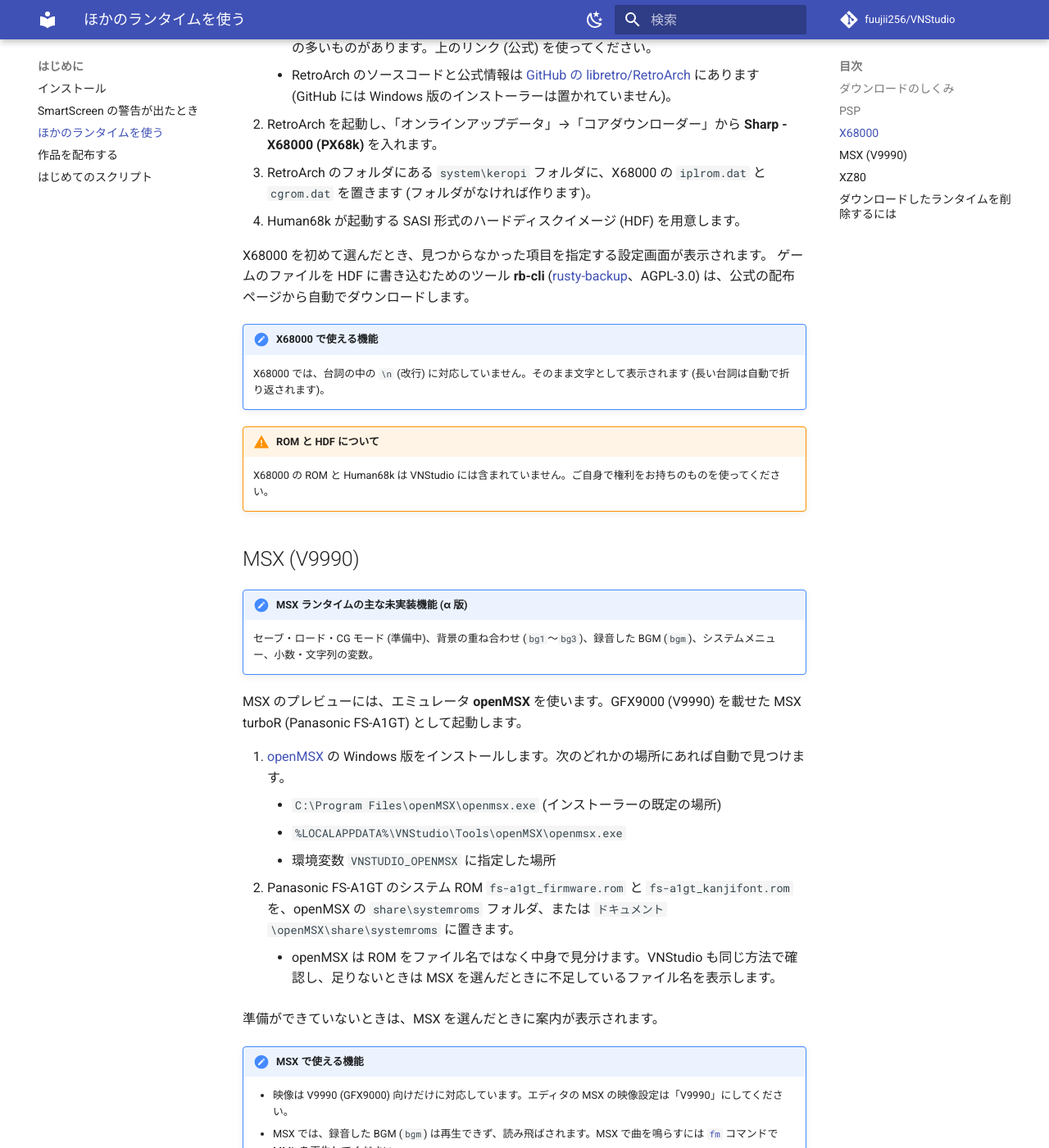
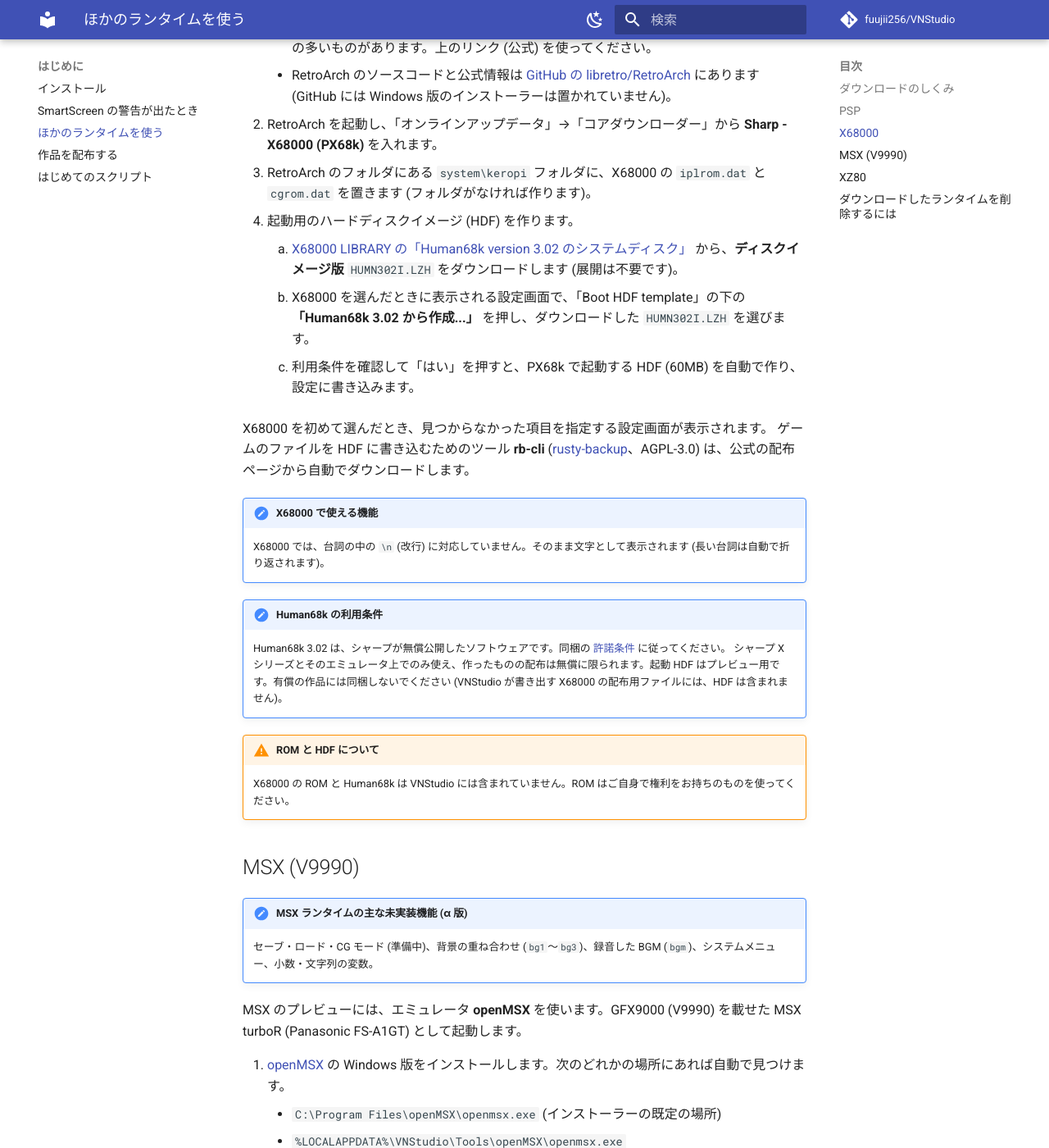
Before and after one commit to fuujii256/VNStudio, an MkDocs documentation site: the page built from docs/getting-started/runtimes.md, in a window 1280 px wide and 1400 px high, scrolled down 1924 px. Shown: the whole window at 82% size. Built offline with MkDocs 1.6.1 and Material for MkDocs 9.7.7, drawn with Linux system fonts in a browser that asks for light colours; comment, search, counter and statistics services are not loaded; some of the changed text lies outside the part shown.

Commit message:
Release 0.92.5-beta: build the X68000 boot HDF from Human68k 3.02
- manifest: core 0.92.5-beta (runtime.unity stays 0.92.0-beta)
- docs: X68000 boot HDF is built by the editor from the user-downloaded
  HUMN302I.LZH (X68000 LIBRARY); Human68k license notes
- CHANGELOG / README / install page for 0.92.5-beta

Co-Authored-By: Claude Opus 5.5 <noreply@anthropic.com>

```diff
--- a/docs/getting-started/runtimes.md
+++ b/docs/getting-started/runtimes.md
@@ -9,7 +9,7 @@
 | ランタイム | 状態 | 利用者が用意するもの |
 |---|---|---|
 | PSP | α 版 | なし (エミュレータ PPSSPP も自動でダウンロードします) |
-| X68000 | α 版 | RetroArch と PX68k コア、X68000 の IPL/CG ROM、Human68k の起動 HDF |
+| X68000 | α 版 | RetroArch と PX68k コア、X68000 の IPL/CG ROM、Human68k 3.02 のシステムディスク (無償公開物。起動 HDF はエディタが作ります) |
 | MSX (V9990) | α 版 | openMSX、MSX turboR (Panasonic FS-A1GT) のシステム ROM |
 | XZ80 | α 版 (公開準備中) | — |
 
@@ -47,7 +47,10 @@ X68000 のプレビューには、エミュレータ **RetroArch** と **PX68k
     - RetroArch のソースコードと公式情報は [GitHub の libretro/RetroArch](https://github.com/libretro/RetroArch) にあります (GitHub には Windows 版のインストーラーは置かれていません)。
 2. RetroArch を起動し、「オンラインアップデータ」→「コアダウンローダー」から **Sharp - X68000 (PX68k)** を入れます。
 3. RetroArch のフォルダにある `system\keropi` フォルダに、X68000 の `iplrom.dat` と `cgrom.dat` を置きます (フォルダがなければ作ります)。
-4. Human68k が起動する SASI 形式のハードディスクイメージ (HDF) を用意します。
+4. 起動用のハードディスクイメージ (HDF) を作ります。
+    1. [X68000 LIBRARY の「Human68k version 3.02 のシステムディスク」](http://retropc.net/x68000/software/sharp/human302/) から、**ディスクイメージ版** `HUMN302I.LZH` をダウンロードします (展開は不要です)。
+    2. X68000 を選んだときに表示される設定画面で、「Boot HDF template」の下の **「Human68k 3.02 から作成...」** を押し、ダウンロードした `HUMN302I.LZH` を選びます。
+    3. 利用条件を確認して「はい」を押すと、PX68k で起動する HDF (60MB) を自動で作り、設定に書き込みます。
 
 X68000 を初めて選んだとき、見つからなかった項目を指定する設定画面が表示されます。
 ゲームのファイルを HDF に書き込むためのツール **rb-cli** ([rusty-backup](https://github.com/danifunker/rusty-backup)、AGPL-3.0) は、公式の配布ページから自動でダウンロードします。
@@ -55,8 +58,12 @@ X68000 を初めて選んだとき、見つからなかった項目を指定す
 !!! note "X68000 で使える機能"
     X68000 では、台詞の中の `\n` (改行) に対応していません。そのまま文字として表示されます (長い台詞は自動で折り返されます)。
 
+!!! note "Human68k の利用条件"
+    Human68k 3.02 は、シャープが無償公開したソフトウェアです。同梱の [許諾条件](http://retropc.net/x68000/software/sharp/license.htm) に従ってください。
+    シャープ X シリーズとそのエミュレータ上でのみ使え、作ったものの配布は無償に限られます。起動 HDF はプレビュー用です。有償の作品には同梱しないでください (VNStudio が書き出す X68000 の配布用ファイルには、HDF は含まれません)。
+
 !!! warning "ROM と HDF について"
-    X68000 の ROM と Human68k は VNStudio には含まれていません。ご自身で権利をお持ちのものを使ってください。
+    X68000 の ROM と Human68k は VNStudio には含まれていません。ROM はご自身で権利をお持ちのものを使ってください。
 
 ## MSX (V9990)
 
```
Also changed, not shown: CHANGELOG/core.md (+8 -0 lines), README.md (+1 -1 lines), docs/getting-started/install.md (+2 -2 lines), 2 other files.
